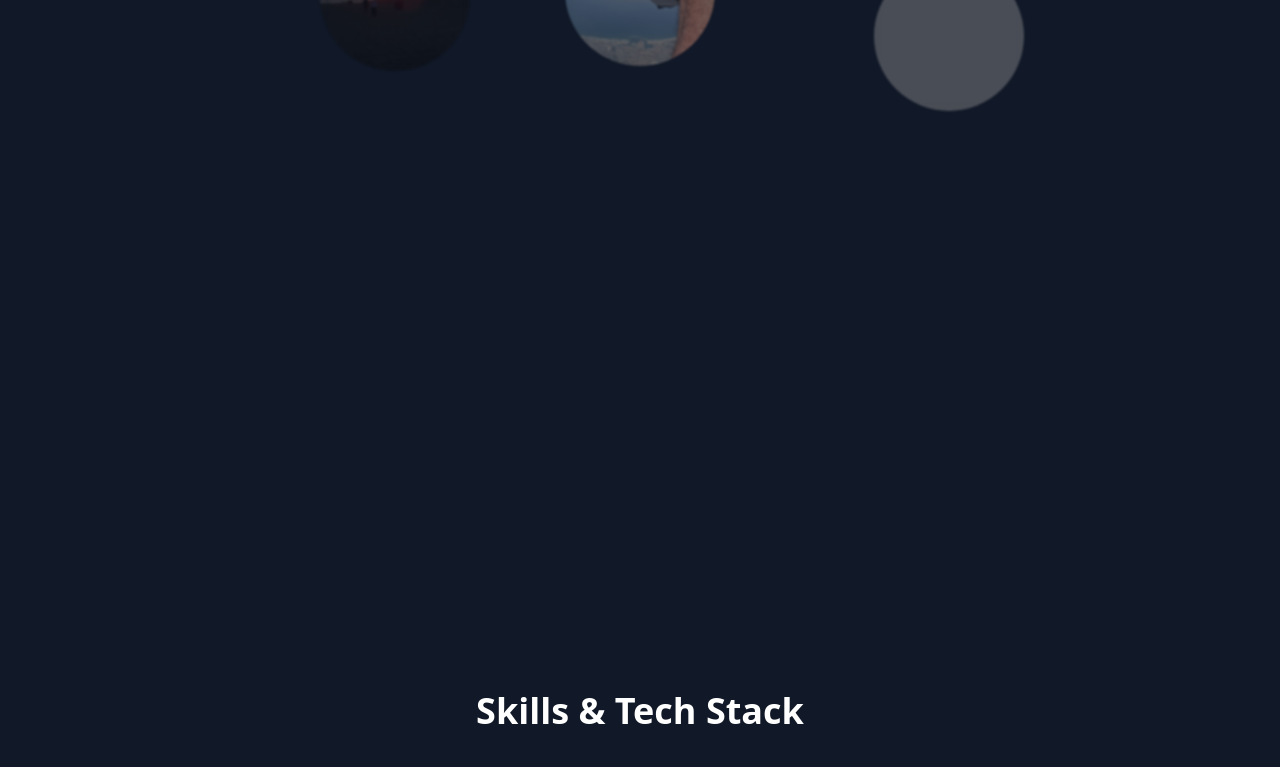
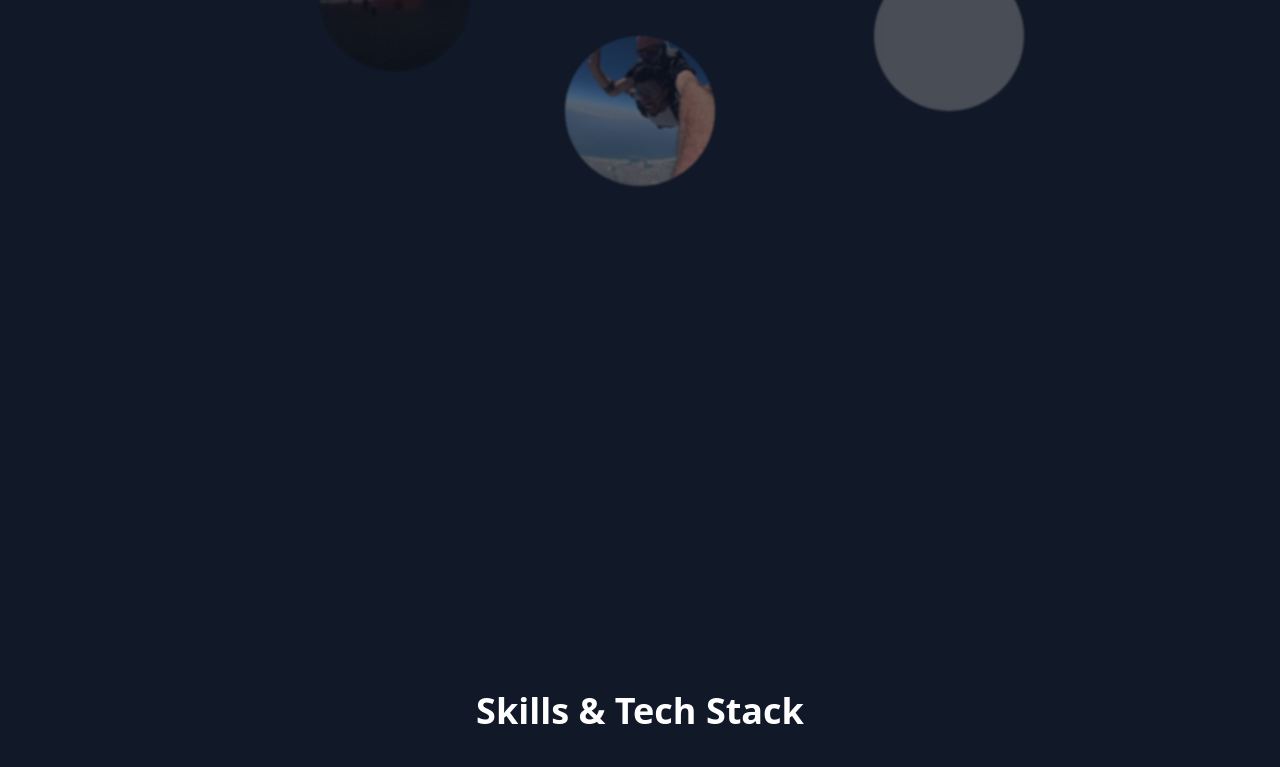
Before and after one commit to shakthibuffalo/shakthivelganesan.github.io, a plain HTML site: page index.html in a window 1280 px wide. Shown: the part 513-1280 px from the top of the page. Drawn offline with nearby package versions, Linux system fonts and the light colour scheme; grey boxes are pictures that could not be loaded.

```diff
--- a/index.html
+++ b/index.html
@@ -47,7 +47,7 @@
       <img src="images/img2.JPEG" class="bubble top-[20%] right-[25%]" />
       <img src="images/img3.jpg" class="bubble bottom-[30%] left-[25%]" />
       <img src="images/img4.jpg" class="bubble bottom-[25%] right-[20%]" />
-      <img src="images/img5.JPG" class="bubble top-[60%] left-1/2 transform -translate-x-1/2 -translate-y-1/2 opacity-20 w-64 h-64" />
+      <img src="images/img5.JPG" class="bubble top-[75%] left-1/2 transform -translate-x-1/2 -translate-y-1/2 opacity-20 w-64 h-64" />
     </div>
 
     <!-- Bubble Style -->
```
